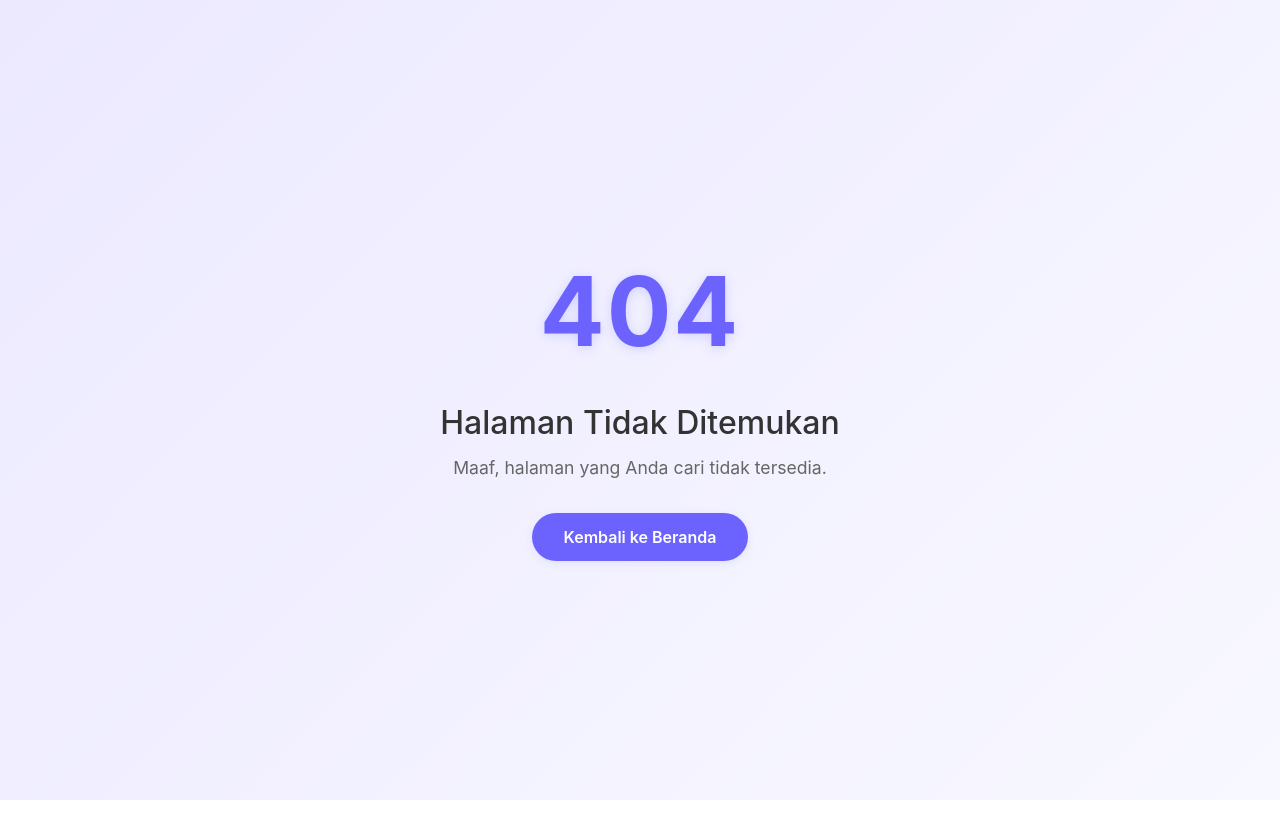
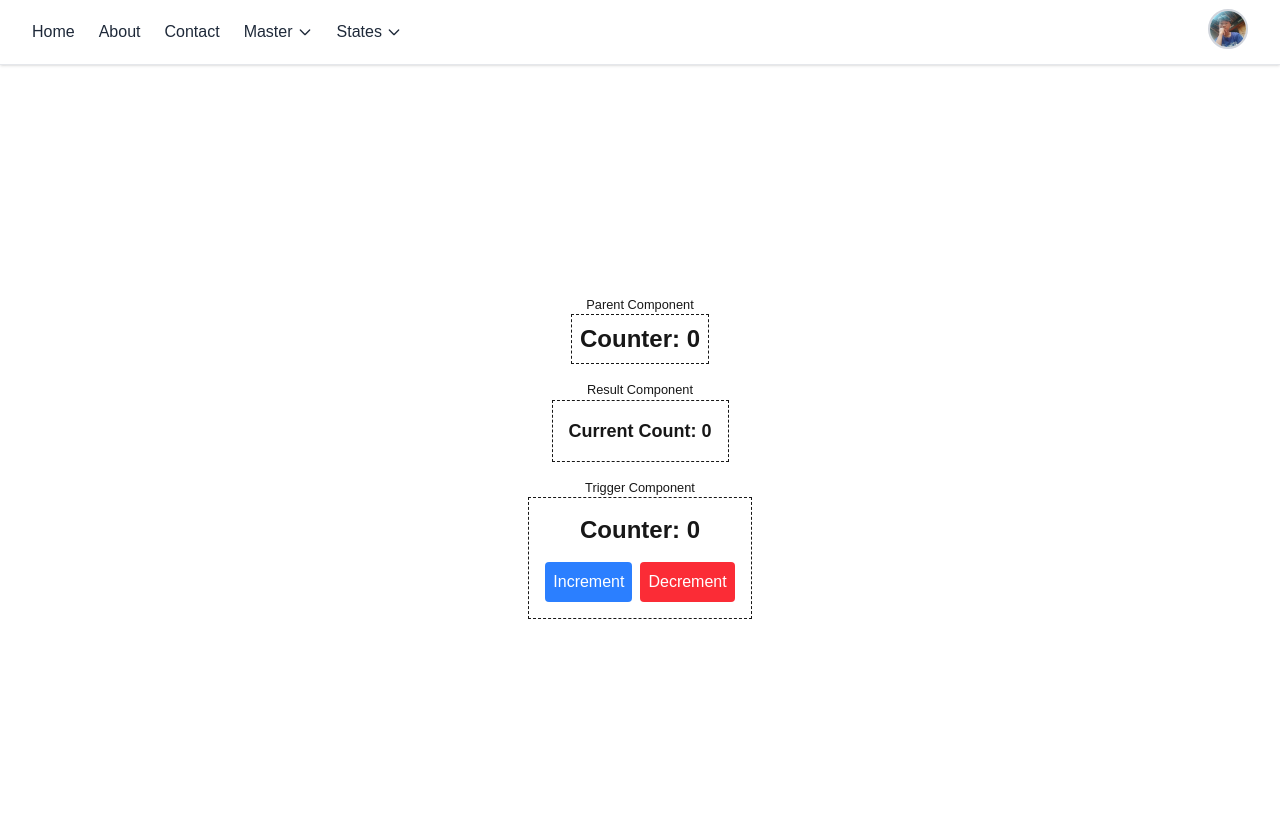
Before and after one commit to saepulfariz/nextjs-learning, a Next.js app: page /state/local-counter in a window 1280 px wide. Before the commit this address had no page. Shown: the top 838 px of the page. Before the commit the page ends 800 px from the top, so only its background shows below. Built offline with nearby package versions, Linux system fonts and the light colour scheme.

Commit message:
add state local counter and fix navbar

```diff
--- /dev/null
+++ b/src/app/(admin)/state/local-counter/page.tsx
@@ -0,0 +1,38 @@
+"use client";
+import ResultCounter from "@/components/state/local-counter/ResultCounter";
+import TriggerCounter from "@/components/state/local-counter/TriggerCounter";
+import { useState } from "react";
+
+export default function Page() {
+  const [count, setCount] = useState(0);
+
+  const handleIncrement = () => {
+    setCount(count + 1);
+  };
+
+  const handleDecrement = () => {
+    setCount(count - 1);
+  };
+
+  return (
+    <div className="flex flex-col items-center justify-center h-screen">
+      <small>Parent Component</small>
+      <h1 className="border p-2 border-dashed text-2xl font-bold mb-4">
+        Counter: {count}
+      </h1>
+
+      <small>Result Component</small>
+      <div className="border border-dashed p-4 mb-4">
+        <ResultCounter count={count} />
+      </div>
+
+      <small>Trigger Component</small>
+      <div className="border border-dashed p-4 mb-4">
+        <TriggerCounter
+          onIncrement={handleIncrement}
+          onDecrement={handleDecrement}
+        />
+      </div>
+    </div>
+  );
+}
--- a/src/components/navbar.tsx
+++ b/src/components/navbar.tsx
@@ -1,24 +1,59 @@
 "use client";
-import { useState, useRef, useEffect } from "react";
+import { useState } from "react";
 import Link from "next/link";
 import Image from "next/image";
+import DropdownMenu from "./navbar/DropdownMenu";
+import NavDropdownTrigger from "./navbar/NavDropdownTrigger";
 
 export default function Navbar() {
-  const [dropdownOpen, setDropdownOpen] = useState(false);
-  const dropdownRef = useRef<HTMLDivElement>(null);
+  const [stateDropdownOpen] = useState(false);
 
-  useEffect(() => {
-    function handleClickOutside(event: MouseEvent) {
-      if (
-        dropdownRef.current &&
-        !dropdownRef.current.contains(event.target as Node)
-      ) {
-        setDropdownOpen(false);
-      }
-    }
-    document.addEventListener("mousedown", handleClickOutside);
-    return () => document.removeEventListener("mousedown", handleClickOutside);
-  }, []);
+  const masterMenuItems = [
+    {
+      label: "Products",
+      href: "/products",
+    },
+    {
+      label: "Users",
+      href: "/users",
+    },
+    {
+      label: "Divisions",
+      href: "/divisions",
+    },
+  ];
+
+  // State menu items
+  const stateMenuItems = [
+    {
+      label: "Local Counter",
+      href: "/state/local-counter",
+    },
+    {
+      label: "Global Counter",
+      href: "/state/global-counter",
+    },
+  ];
+
+  // Profile menu items
+  const profileMenuItems = [
+    {
+      label: "Saepulfariz",
+      divider: true,
+    },
+    {
+      label: "Profile",
+      href: "/profile",
+    },
+    {
+      label: "Settings",
+      href: "/settings",
+    },
+    {
+      label: "Logout",
+      onClick: () => alert("Logout clicked"),
+    },
+  ];
 
   return (
     <nav className="bg-white border-b border-gray-200 shadow-sm">
@@ -43,31 +78,30 @@ export default function Navbar() {
             >
               Contact
             </Link>
-            <Link
-              href="/products"
-              className="text-gray-800 hover:text-blue-600 font-medium"
-            >
-              Products
-            </Link>
-            <Link
-              href="/users"
-              className="text-gray-800 hover:text-blue-600 font-medium"
-            >
-              Users
-            </Link>
-            <Link
-              href="/divisions"
-              className="text-gray-800 hover:text-blue-600 font-medium"
-            >
-              Divisions
-            </Link>
+
+            {/* State Dropdown Menu */}
+            <DropdownMenu
+              trigger={
+                <NavDropdownTrigger label="Master" isOpen={stateDropdownOpen} />
+              }
+              items={masterMenuItems}
+              position="left"
+            />
+
+            {/* State Dropdown Menu */}
+            <DropdownMenu
+              trigger={
+                <NavDropdownTrigger label="States" isOpen={stateDropdownOpen} />
+              }
+              items={stateMenuItems}
+              position="left"
+            />
           </div>
 
-          <div className="relative" ref={dropdownRef}>
-            <button
-              onClick={() => setDropdownOpen(!dropdownOpen)}
-              className="focus:outline-none"
-            >
+          {/* Profile Dropdown Menu */}
+          <DropdownMenu
+            trigger={
+              <button className="focus:outline-none">
                 <Image
                   src="/assets/images/saepulfariz.jpg"
                   alt="User Profile"
@@ -76,27 +110,10 @@ export default function Navbar() {
                   className="rounded-full border-2 border-gray-300"
                 />
               </button>
-
-            {dropdownOpen && (
-              <div className="absolute right-0 mt-2 w-48 bg-white border border-gray-200 rounded-md shadow-lg z-50">
-                <div className="px-4 py-2 border-b text-sm text-gray-700">
-                  Saepulfariz
-                </div>
-                <Link
-                  href="/profile"
-                  className="block px-4 py-2 text-sm text-gray-700 hover:bg-gray-100"
-                >
-                  Profile
-                </Link>
-                <button
-                  onClick={() => alert("Logout clicked")}
-                  className="w-full text-left px-4 py-2 text-sm text-gray-700 hover:bg-gray-100"
-                >
-                  Logout
-                </button>
-              </div>
-            )}
-          </div>
+            }
+            items={profileMenuItems}
+            position="right"
+          />
         </div>
       </div>
     </nav>
--- /dev/null
+++ b/src/components/navbar/DropdownMenu.tsx
@@ -0,0 +1,90 @@
+"use client";
+import { useState, useRef, useEffect, ReactNode } from "react";
+import Link from "next/link";
+
+interface DropdownItem {
+  label: string;
+  href?: string;
+  onClick?: () => void;
+  divider?: boolean;
+}
+
+interface DropdownMenuProps {
+  trigger: ReactNode;
+  items: DropdownItem[];
+  className?: string;
+  dropdownClassName?: string;
+  position?: "left" | "right";
+}
+
+export default function DropdownMenu({
+  trigger,
+  items,
+  className = "",
+  dropdownClassName = "",
+  position = "left",
+}: DropdownMenuProps) {
+  const [isOpen, setIsOpen] = useState(false);
+  const dropdownRef = useRef<HTMLDivElement>(null);
+
+  useEffect(() => {
+    function handleClickOutside(event: MouseEvent) {
+      if (
+        dropdownRef.current &&
+        !dropdownRef.current.contains(event.target as Node)
+      ) {
+        setIsOpen(false);
+      }
+    }
+    document.addEventListener("mousedown", handleClickOutside);
+    return () => document.removeEventListener("mousedown", handleClickOutside);
+  }, []);
+
+  const handleItemClick = (item: DropdownItem) => {
+    if (item.onClick) {
+      item.onClick();
+    }
+    setIsOpen(false);
+  };
+
+  const positionClasses = position === "right" ? "right-0" : "left-0";
+
+  return (
+    <div className={`relative ${className}`} ref={dropdownRef}>
+      <div onClick={() => setIsOpen(!isOpen)}>{trigger}</div>
+
+      {isOpen && (
+        <div
+          className={`absolute ${positionClasses} mt-2 w-48 bg-white border border-gray-200 rounded-md shadow-lg z-50 ${dropdownClassName}`}
+        >
+          {items.map((item, index) => (
+            <div key={index}>
+              {item.divider ? (
+                <>
+                  <div className="px-4 py-2 border-b text-sm text-gray-700">
+                    {item.label}
+                  </div>
+                </>
+              ) : item.href ? (
+                <Link
+                  href={item.href}
+                  className="block px-4 py-2 text-sm text-gray-700 hover:bg-gray-100"
+                  onClick={() => handleItemClick(item)}
+                >
+                  {item.label}
+                </Link>
+              ) : (
+                <button
+                  onClick={() => handleItemClick(item)}
+                  className="w-full text-left px-4 py-2 text-sm text-gray-700 hover:bg-gray-100"
+                >
+                  {item.label}
+                </button>
+              )}
+            </div>
+          ))}
+        </div>
+      )}
+    </div>
+  );
+}
--- /dev/null
+++ b/src/components/navbar/NavDropdownTrigger.tsx
@@ -0,0 +1,28 @@
+interface NavDropdownTriggerProps {
+  label: string;
+  isOpen: boolean;
+}
+
+export default function NavDropdownTrigger({
+  label,
+  isOpen,
+}: NavDropdownTriggerProps) {
+  return (
+    <button className="text-gray-800 hover:text-blue-600 font-medium flex items-center space-x-1 focus:outline-none">
+      <span>{label}</span>
+      <svg
+        className={`w-4 h-4 transition-transform ${isOpen ? "rotate-180" : ""}`}
+        fill="none"
+        stroke="currentColor"
+        viewBox="0 0 24 24"
+      >
+        <path
+          strokeLinecap="round"
+          strokeLinejoin="round"
+          strokeWidth={2}
+          d="M19 9l-7 7-7-7"
+        />
+      </svg>
+    </button>
+  );
+}
--- /dev/null
+++ b/src/components/state/local-counter/ResultCounter.tsx
@@ -0,0 +1,7 @@
+export default function ResultCounter({ count }: { count?: number }) {
+  return (
+    <div>
+      <p className="text-lg font-bold">Current Count: {count}</p>
+    </div>
+  );
+}
--- /dev/null
+++ b/src/components/state/local-counter/TriggerCounter.tsx
@@ -0,0 +1,41 @@
+import { useState } from "react";
+
+export default function TriggerCounter({
+  onIncrement,
+  onDecrement,
+}: {
+  onIncrement: () => void;
+  onDecrement: () => void;
+}) {
+  const [count, setCount] = useState(0);
+
+  const handleIncrement = () => {
+    setCount(count + 1);
+    onIncrement();
+  };
+
+  const handleDecrement = () => {
+    setCount(count - 1);
+    onDecrement();
+  };
+
+  return (
+    <div>
+      <h1 className="text-center text-2xl font-bold mb-4">Counter: {count}</h1>
+      <div>
+        <button
+          className="bg-blue-500 mr-2 text-white p-2 rounded"
+          onClick={handleIncrement}
+        >
+          Increment
+        </button>
+        <button
+          className="bg-red-500 text-white p-2 rounded"
+          onClick={handleDecrement}
+        >
+          Decrement
+        </button>
+      </div>
+    </div>
+  );
+}
```
Lines whose indentation alone changed are shown as unchanged.
